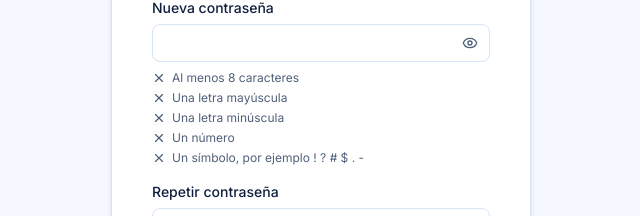
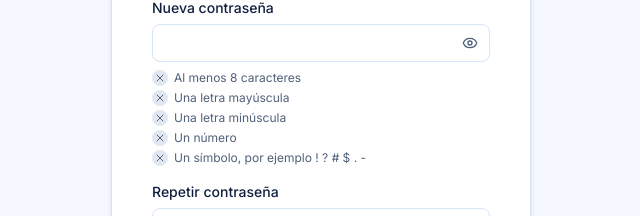
Before and after one commit to rama-ia-dev/SocratesFrontend, a React (Vite) app: page /password/reset in a window 1280 px wide. Shown: the part 362-578 px from the top of the page, without its empty margins (319-959 px from the left). Built offline with nearby package versions, Linux system fonts and the light colour scheme; no server answers.

Commit message:
Contraseña: los requisitos cumplidos se distinguen mejor

```diff
--- a/src/components/PasswordChecklist.tsx
+++ b/src/components/PasswordChecklist.tsx
@@ -10,9 +10,17 @@ export const PasswordChecklist: React.FC<{ password: string }> = ({ password })
       return (
         <li
           key={rule.label}
-          className={`flex items-center gap-1.5 ${ok ? 'text-[#15803D]' : 'text-[#51607A]'}`}
+          className={`flex items-center gap-1.5 ${ok ? 'text-[#15803D] font-semibold' : 'text-[#51607A]'}`}
         >
-          {ok ? <Check className="w-3.5 h-3.5 shrink-0" /> : <X className="w-3.5 h-3.5 shrink-0" />}
+          {ok ? (
+            <span className="w-4 h-4 rounded-full bg-[#16A34A] text-white flex items-center justify-center shrink-0">
+              <Check className="w-3 h-3" strokeWidth={3} />
+            </span>
+          ) : (
+            <span className="w-4 h-4 rounded-full bg-[#E2E8F0] text-[#51607A] flex items-center justify-center shrink-0">
+              <X className="w-3 h-3" />
+            </span>
+          )}
           <span>{rule.label}</span>
           <span className="sr-only">{ok ? '(cumplido)' : '(falta)'}</span>
         </li>
```
